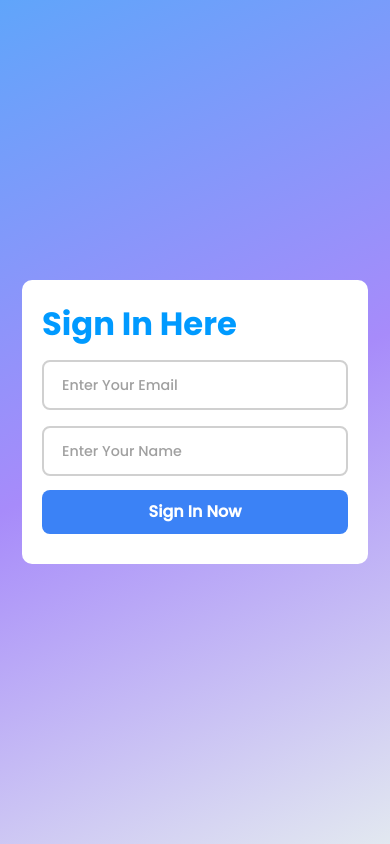
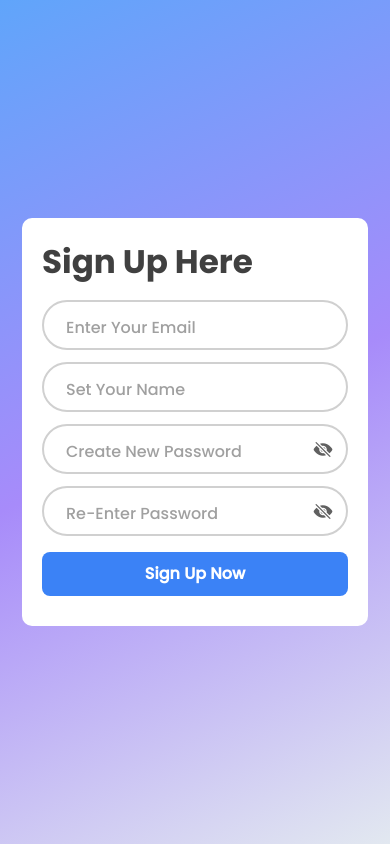
Before and after one commit to dvaghasiya766/MyCalendarApp, a React Native app: screen / in a window 390 px wide. Built offline with nearby package versions, Linux system fonts and the light colour scheme.

Commit message:
Sign In & Sign Up

```diff
--- a/App.tsx
+++ b/App.tsx
@@ -15,6 +15,7 @@ import * as SplashScreen from "expo-splash-screen";
 import SignInScreen from "./src/Screens/SignInScreen";
 import { statusGradients } from "./src/Theme/Colors";
 import Gradient from "./src/Components/UI/Gradient";
+import SignUpScreen from "./src/Screens/SignUpScreen";
 
 export default function App() {
   const [loaded, error] = useFonts({
@@ -48,8 +49,8 @@ export default function App() {
           style={styles.container}
         >
           <SafeAreaView style={styles.container}>
-            <SignInScreen />
-            {/* <AnimatedStyleUpdateExample /> */}
+            {/* <SignInScreen /> */}
+            <SignUpScreen />
           </SafeAreaView>
         </Gradient>
       </View>
--- a/src/Components/FormUI/AppTextInput.tsx
+++ b/src/Components/FormUI/AppTextInput.tsx
@@ -1,77 +1,108 @@
-import React, { useState } from "react";
-import {
-  StyleSheet,
-  TextInput,
-  View,
-  Text,
-  TextInputProps,
-} from "react-native";
-import { Colors } from "../../Theme/Colors";
-import { Fonts } from "../../Theme/Fonts";
-import { text } from "../../Utility/text";
+import React, {
+  useState,
+  forwardRef,
+  useImperativeHandle,
+  useRef,
+} from "react";
+import { StyleSheet, TextInput, View, TextInputProps } from "react-native";
 import Animated, {
   Easing,
   useAnimatedStyle,
   withTiming,
 } from "react-native-reanimated";
+import Ionicons from "@expo/vector-icons/Ionicons";
+import { Colors } from "../../Theme/Colors";
+import { Fonts } from "../../Theme/Fonts";
+import { text } from "../../Utility/text";
+import IconButton from "./IconButton";
+
+const AnimatedTextInput = Animated.createAnimatedComponent(TextInput);
 
 interface AppTextInputProps extends TextInputProps {
-  label?: string; // optional label
+  label?: string;
+  isPsw?: boolean;
 }
 
-export default function AppTextInput({ label, ...props }: AppTextInputProps) {
+// 👇 forwardRef so parent can access .focus()
+const AppTextInput = forwardRef<TextInput, AppTextInputProps>(
+  ({ label, isPsw = false, ...props }, ref) => {
+    const inputRef = useRef<TextInput>(null);
+    const [isSecure, setIsSecure] = useState(isPsw);
     const [enteredText, setEnteredText] = useState("");
     const [labelState, setLabelState] = useState({
       isFocused: false,
       topValue: 19,
+      color: Colors.gray200,
+      border: Colors.gray100,
     });
+
+    // expose imperative methods to parent
+    useImperativeHandle(ref, () => inputRef.current);
+
+    const toggleVisibility = () => setIsSecure((prev) => !prev);
 
     function onChangeText(text: string) {
       setEnteredText(text);
-    // If user types something, keep label on top
-    if (text.trim() !== "") {
-      setEnteredText(text);
-    }
     }
 
     function onFocus() {
-    setLabelState({ isFocused: true, topValue: -5 });
+      setLabelState({
+        isFocused: true,
+        topValue: -4,
+        color: Colors.primary,
+        border: Colors.primary,
+      });
     }
 
     function onBlur() {
       const givenText = enteredText.trim();
       if (givenText !== "") {
-      // keep label up if text exists
-      setLabelState({ isFocused: true, topValue: -5 });
+        setLabelState({
+          isFocused: true,
+          topValue: -4,
+          color: Colors.gray200,
+          border: Colors.gray100,
+        });
       } else {
-      // move label down if empty
-      setLabelState({ isFocused: false, topValue: 19 });
+        setLabelState({
+          isFocused: false,
+          topValue: 19,
+          color: Colors.gray200,
+          border: Colors.gray100,
+        });
       }
     }
 
-  const config = {
+    const colorConfig = { duration: 400, easing: Easing.inOut(Easing.ease) };
+    const positionConfig = {
       duration: 500,
       easing: Easing.bezier(0.5, 0.01, 0, 1),
     };
+    const sizeConfig = { duration: 350, easing: Easing.out(Easing.cubic) };
 
-  const selectedLabel = useAnimatedStyle(() => {
-    return {
+    const selectedLabel = useAnimatedStyle(() => ({
+      color: withTiming(labelState.color, colorConfig),
+      fontSize: withTiming(labelState.isFocused ? 13 : 16, sizeConfig),
+      top: withTiming(labelState.topValue, positionConfig),
+    }));
+
+    const selectedInput = useAnimatedStyle(() => ({
+      borderColor: withTiming(labelState.border, colorConfig),
       color: withTiming(
-        labelState.isFocused ? Colors.primary : Colors.gray200,
-        config
+        labelState.isFocused ? Colors.gray800 : Colors.primary,
+        colorConfig
       ),
-      top: withTiming(labelState.topValue, config),
-    };
-  });
+    }));
 
     return (
       <View style={styles.container}>
-      <TextInput
+        <AnimatedTextInput
+          ref={inputRef}
+          {...props}
           autoCorrect={true}
-        autoCapitalize="words"
           cursorColor={Colors.primary}
-        {...props}
-        style={labelState.isFocused ? styles.selectedInput : styles.input}
+          secureTextEntry={isSecure}
+          style={[styles.input, selectedInput]}
           onChangeText={(text) => onChangeText(text)}
           onFocus={onFocus}
           onBlur={onBlur}
@@ -81,20 +112,36 @@ export default function AppTextInput({ label, ...props }: AppTextInputProps) {
             {label}
           </Animated.Text>
         )}
+        {isPsw && (
+          <IconButton
+            onPress={toggleVisibility}
+            style={{ position: "absolute", right: 3 }}
+          >
+            <Ionicons
+              name={isSecure ? "eye-off" : "eye"}
+              size={20}
+              color={labelState.isFocused ? Colors.primary : Colors.gray400}
+            />
+          </IconButton>
+        )}
       </View>
     );
   }
+);
+
+export default AppTextInput;
 
 const styles = StyleSheet.create({
   container: {
     position: "relative",
-    marginTop: 8,
+    marginVertical: 2,
+    justifyContent: "center",
     width: "100%",
   },
   label: {
     position: "absolute",
     paddingHorizontal: 4,
-    left: 16,
+    left: 20,
     top: 19,
     backgroundColor: Colors.white,
     ...text(3.5, Colors.gray200, Fonts.medium),
@@ -103,18 +150,10 @@ const styles = StyleSheet.create({
     height: 50,
     borderWidth: 2,
     borderColor: Colors.gray100,
-    borderRadius: 8,
+    borderRadius: 25,
     marginVertical: 4,
-    paddingHorizontal: 14,
-    ...text(3.5, Colors.gray400, Fonts.medium),
-  },
-  selectedInput: {
-    height: 50,
-    borderWidth: 2,
-    borderColor: Colors.primary,
-    borderRadius: 8,
-    marginVertical: 4,
-    paddingHorizontal: 14,
-    ...text(3.5, Colors.gray400, Fonts.medium),
+    paddingHorizontal: 23,
+    overflow: "hidden",
+    ...text(3.5, Colors.gray400, Fonts.regular),
   },
 });
--- /dev/null
+++ b/src/Components/FormUI/IconButton.tsx
@@ -0,0 +1,40 @@
+import { Pressable, StyleSheet, Text, TextStyle, View } from "react-native";
+import React, { Children } from "react";
+import { Colors } from "../../Theme/Colors";
+import { Fonts } from "../../Theme/Fonts";
+
+interface IconButtonProps {
+  onPress: () => void;
+  style?: TextStyle;
+  children: React.ReactNode;
+}
+
+export default function IconButton({
+  onPress,
+  style,
+  children,
+}: IconButtonProps) {
+  return (
+    <View style={[styles.outterContainer, style]}>
+      <Pressable
+        onPress={onPress}
+        android_ripple={{ color: Colors.gray200 }}
+        style={({ pressed }) => pressed && styles.pressed}
+      >
+        <View style={styles.innerContainer}>{children}</View>
+      </Pressable>
+    </View>
+  );
+}
+
+const styles = StyleSheet.create({
+  outterContainer: {
+    borderRadius: "50%",
+    // backgroundColor: Colors.gray100,
+    overflow: "hidden",
+  },
+  innerContainer: { padding: 12 },
+  pressed: {
+    opacity: 0.9,
+  },
+});
--- a/src/Components/UI/Title.tsx
+++ b/src/Components/UI/Title.tsx
@@ -14,6 +14,6 @@ export default function Title({ children }: TitleProps) {
 
 const styles = StyleSheet.create({
   title: {
-    ...text(7.9, Colors.info, Fonts.bold),
+    ...text(8, Colors.gray500, Fonts.bold),
   },
 });
--- a/src/Screens/SignInScreen.tsx
+++ b/src/Screens/SignInScreen.tsx
@@ -1,5 +1,5 @@
 import { Alert, ScrollView, StyleSheet, Text, View } from "react-native";
-import React from "react";
+import React, { useRef } from "react";
 import Title from "../Components/UI/Title";
 import PrimaryButton from "../Components/FormUI/PrimaryButton";
 import AppTextInput from "../Components/FormUI/AppTextInput";
@@ -12,14 +12,34 @@ function handleSignIn() {
 }
 
 export default function SignInScreen() {
+  const emailRef = useRef(null);
+  const passwordRef = useRef(null);
+
   return (
     <View style={styles.rootContainer}>
       <View style={styles.innerContainer}>
         <ScrollView showsVerticalScrollIndicator={false}>
-          <Title>Sign In Here</Title>
-          <AppTextInput label="Enter Your Email" />
-          <AppTextInput label="Enter Your Name" />
-          <PrimaryButton title="Sign In Now" onPress={handleSignIn} />
+          <Title>Sign Up Here</Title>
+          <View style={styles.inputContainer}>
+            <AppTextInput
+              ref={emailRef}
+              label="Enter Your Email"
+              keyboardType="email-address"
+              autoCapitalize="none"
+              returnKeyType="next"
+              autoCorrect={false}
+              onSubmitEditing={() => passwordRef.current?.focus()} // 👈 jump to Name
+            />
+            <AppTextInput
+              isPsw
+              ref={passwordRef}
+              label="Create New Password"
+              autoCapitalize="none"
+              autoCorrect={false}
+              returnKeyType="send"
+            />
+          </View>
+          <PrimaryButton title="Sign Up Now" onPress={handleSignIn} />
         </ScrollView>
       </View>
     </View>
@@ -40,4 +60,7 @@ const styles = StyleSheet.create({
     borderRadius: 10,
     backgroundColor: "#fff",
   },
+  inputContainer: {
+    marginTop: 8,
+  },
 });
--- a/src/Screens/SignUpScreen.tsx
+++ b/src/Screens/SignUpScreen.tsx
@@ -1,12 +1,84 @@
-import { StyleSheet, Text, View } from "react-native";
-import React from "react";
+import { Alert, ScrollView, StyleSheet, Text, View } from "react-native";
+import React, { useRef } from "react";
+import Title from "../Components/UI/Title";
+import PrimaryButton from "../Components/FormUI/PrimaryButton";
+import AppTextInput from "../Components/FormUI/AppTextInput";
+
+function handleSignIn() {
+  Alert.alert(
+    "Forbidden 403!",
+    "Currently Not Available this Functionality..."
+  );
+}
 
 export default function SignUpScreen() {
+  const emailRef = useRef(null);
+  const nameRef = useRef(null);
+  const passwordRef = useRef(null);
+  const repasswordRef = useRef(null);
+
   return (
-    <View>
-      <Text>SignUpScreen</Text>
+    <View style={styles.rootContainer}>
+      <View style={styles.innerContainer}>
+        <ScrollView showsVerticalScrollIndicator={false}>
+          <Title>Sign Up Here</Title>
+          <View style={styles.inputContainer}>
+            <AppTextInput
+              ref={emailRef}
+              label="Enter Your Email"
+              keyboardType="email-address"
+              autoCapitalize="none"
+              returnKeyType="next"
+              autoCorrect={false}
+              onSubmitEditing={() => nameRef.current?.focus()}
+            />
+            <AppTextInput
+              ref={nameRef}
+              label="Set Your Name"
+              autoCapitalize="words"
+              autoCorrect={true}
+              returnKeyType="next"
+              onSubmitEditing={() => passwordRef.current?.focus()}
+            />
+            <AppTextInput
+              isPsw
+              ref={passwordRef}
+              label="Create New Password"
+              onSubmitEditing={() => repasswordRef.current?.focus()}
+              returnKeyType="next"
+            />
+            <AppTextInput
+              isPsw
+              ref={repasswordRef}
+              label="Re-Enter Password"
+              secureTextEntry
+              autoCapitalize="none"
+              autoCorrect={false}
+              returnKeyType="send"
+            />
+          </View>
+          <PrimaryButton title="Sign Up Now" onPress={handleSignIn} />
+        </ScrollView>
+      </View>
     </View>
   );
 }
 
-const styles = StyleSheet.create({});
+const styles = StyleSheet.create({
+  rootContainer: {
+    width: "100%",
+    paddingHorizontal: 22,
+    flex: 1,
+    justifyContent: "center",
+    alignItems: "center",
+  },
+  innerContainer: {
+    width: "100%",
+    padding: 20,
+    borderRadius: 10,
+    backgroundColor: "#fff",
+  },
+  inputContainer: {
+    marginTop: 8,
+  },
+});
--- a/src/Utility/text.ts
+++ b/src/Utility/text.ts
@@ -9,10 +9,8 @@ export const text = (
 ) => {
   return {
     includeFontPadding: false,
-    // textAlignVertical: "center",
     fontSize: (size && font(size)) || font(3.5),
     color,
     fontFamily,
-    // lineHeight: font(size + 2),
   };
 };
```
Also changed, not shown: src/Components/UI/AnimatedStyleUpdateExample.tsx (deleted, +0 -48 lines), 1 other file (tests, documents, lock files or other folders). Lines whose indentation alone changed are shown as unchanged.
